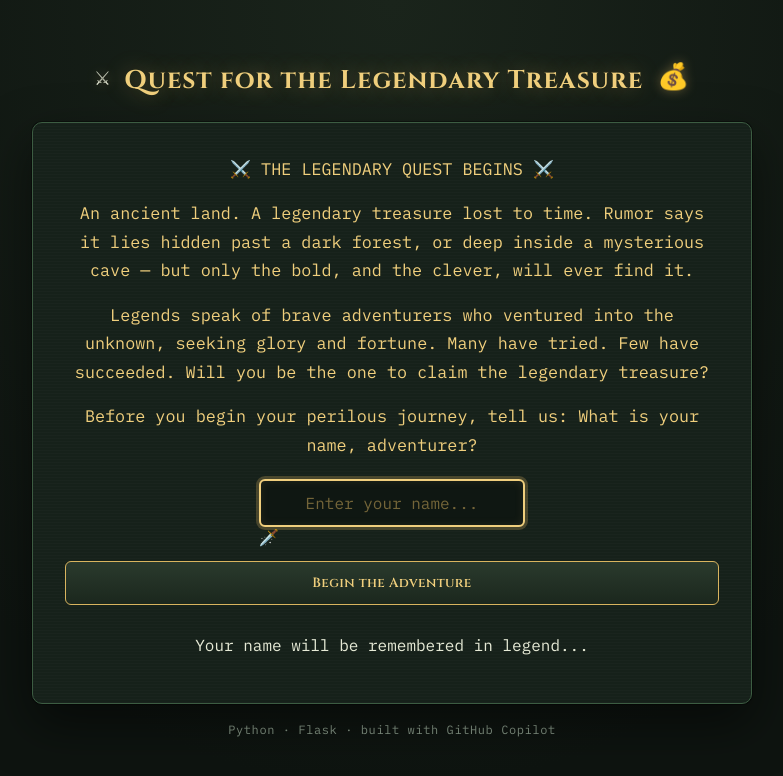
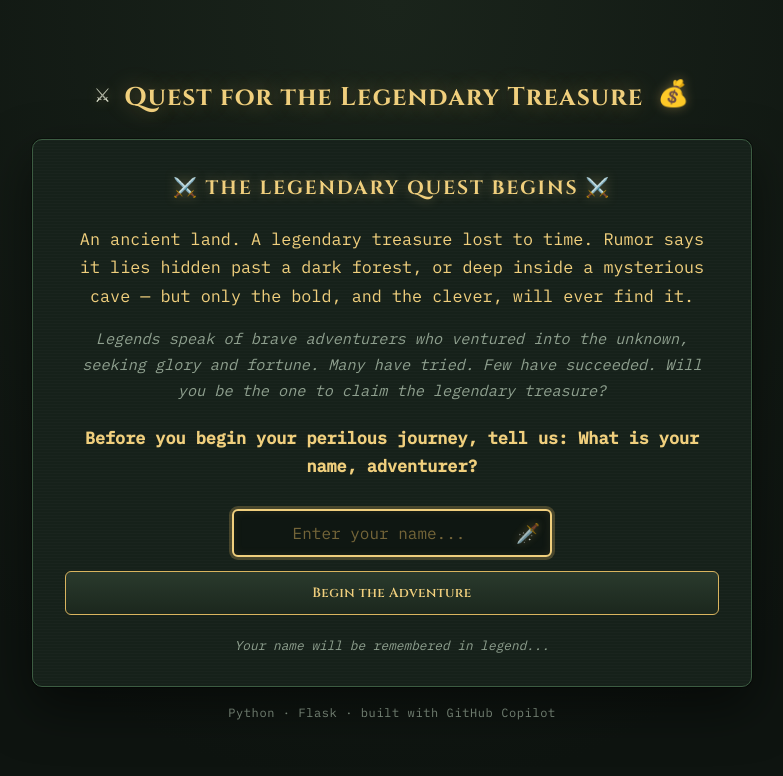
Before and after one commit to tejamore/Adventure_Game_Project-2, a Flask app: page / in a window 1280 px wide. Shown: the top 776 px of the page, without its empty margins (248-1031 px from the left). Run offline with Flask 3, Linux system fonts and the light colour scheme.

Commit message:
style: add quest introduction styling with icons, animations, and improved form UX

```diff
--- a/static/style.css
+++ b/static/style.css
@@ -126,6 +126,47 @@ body {
 
 .log { margin-bottom: 28px; }
 
+/* Quest Introduction Styles */
+.quest-intro {
+  margin-bottom: 24px;
+  animation: questFadeIn 1s ease-out;
+}
+
+@keyframes questFadeIn {
+  from {
+    opacity: 0;
+  }
+  to {
+    opacity: 1;
+  }
+}
+
+.quest-title {
+  font-size: 1.2rem !important;
+  font-family: var(--serif) !important;
+  font-weight: 700;
+  color: var(--gold-bright) !important;
+  letter-spacing: 0.1em;
+  text-shadow: 0 0 12px rgba(240, 207, 125, 0.4);
+  margin-bottom: 20px !important;
+  text-transform: uppercase;
+}
+
+.quest-subtitle {
+  color: var(--text-faded) !important;
+  font-size: 0.95rem !important;
+  font-style: italic;
+  margin: 16px 0 !important;
+  line-height: 1.8;
+}
+
+.quest-prompt {
+  color: var(--gold-bright) !important;
+  font-size: 1.05rem !important;
+  font-weight: 600;
+  margin-top: 20px !important;
+}
+
 .story-text {
   line-height: 1.7;
   font-size: 0.98rem;
@@ -159,18 +200,25 @@ body {
   flex-direction: column;
   gap: 14px;
   align-items: center;
-  margin-top: 20px;
+  margin-top: 28px;
+}
+
+.input-wrapper {
+  position: relative;
+  width: 100%;
+  max-width: 320px;
+  display: flex;
+  align-items: center;
 }
 
 input[type="text"] {
   width: 100%;
-  max-width: 320px;
   background: #0f1712;
   border: 2px solid var(--panel-border);
   color: var(--gold-bright);
   font-family: var(--mono);
   font-size: 1rem;
-  padding: 12px 14px;
+  padding: 12px 40px 12px 14px;
   border-radius: 6px;
   text-align: center;
   transition: all 0.3s ease;
@@ -189,6 +237,43 @@ input[type="text"]:focus {
   outline: none;
   border-color: var(--gold-bright);
   box-shadow: 0 0 0 3px rgba(217,180,95,0.25), inset 0 0 8px rgba(217,180,95,0.1);
+}
+
+.input-icon {
+  position: absolute;
+  right: 12px;
+  font-size: 1.2rem;
+  pointer-events: none;
+  animation: iconGlow 2s ease-in-out infinite;
+}
+
+@keyframes iconGlow {
+  0%, 100% {
+    opacity: 1;
+    filter: drop-shadow(0 0 2px rgba(217,180,95,0.3));
+  }
+  50% {
+    opacity: 0.7;
+    filter: drop-shadow(0 0 6px rgba(217,180,95,0.5));
+  }
+}
+
+.form-hint {
+  text-align: center;
+  color: var(--text-faded);
+  font-size: 0.8rem;
+  margin: 8px 0 0 0;
+  font-style: italic;
+  animation: fadeInDelayed 1.5s ease-out;
+}
+
+@keyframes fadeInDelayed {
+  from {
+    opacity: 0;
+  }
+  to {
+    opacity: 1;
+  }
 }
 
 .btn-primary, .btn-choice {
@@ -334,6 +419,13 @@ input[type="text"]:focus {
     padding: 16px 12px;
     min-height: auto;
   }
+  .quest-intro {
+    margin-bottom: 16px;
+  }
+  .quest-title {
+    font-size: 1.05rem !important;
+    margin-bottom: 16px !important;
+  }
 }
 
 @media (max-width: 360px) {
@@ -350,4 +442,10 @@ input[type="text"]:focus {
   .console {
     padding: 16px;
   }
+  .quest-title {
+    font-size: 0.95rem !important;
+  }
+  input[type="text"] {
+    font-size: 0.9rem;
+  }
 }
```
